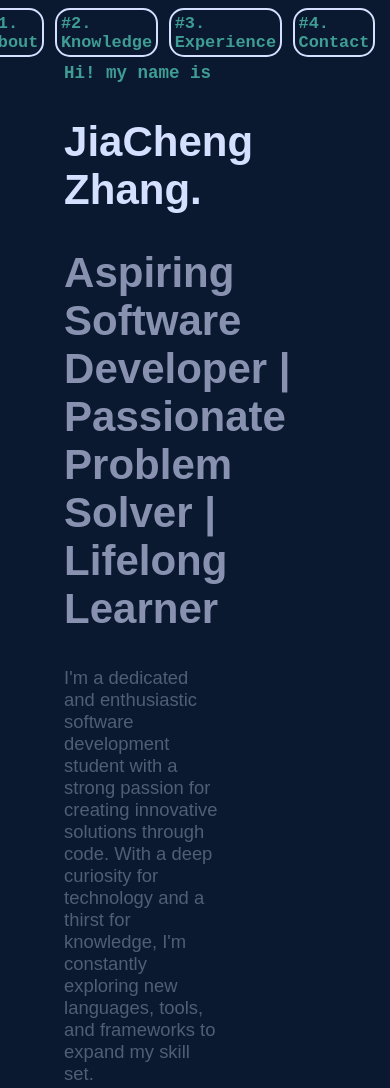
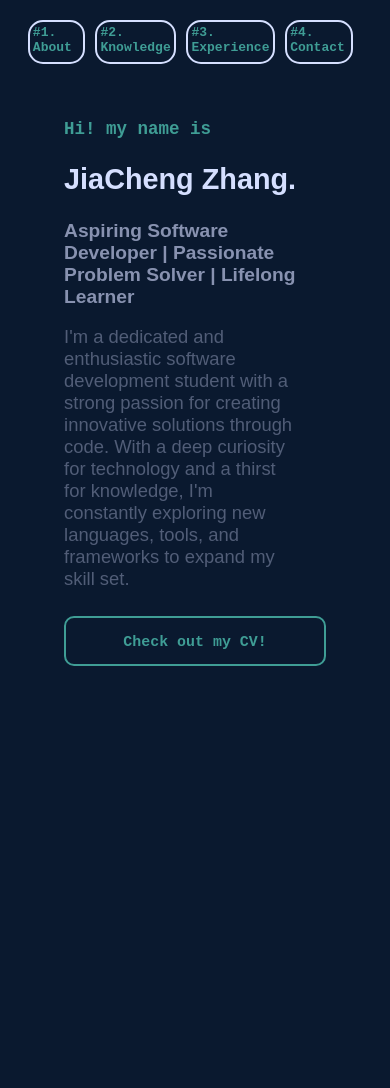
Before and after one commit to JiaChengZhang14/CV_Website, a plain HTML site: page index.html in a window 390 px wide. Shown: the top 1088 px of the page. Drawn offline with Linux system fonts and the light colour scheme.

Commit message:
HomePage MobileView

```diff
--- a/style.css
+++ b/style.css
@@ -89,22 +89,8 @@ nav a {
     transform: scale(1.15);
 }
 
-/*estilos de la descripcion inicial*/
-main{
-    padding-top: 10%;
-    padding-left: 15%;
-    padding-right: 15%;
-    user-select: none;
-}
 
-#presentation{
-    justify-content: center;
 
-}
-
-#description{
-    padding-right: 40%;
-}
 
 
 /*Estilos del boton de descargar CV*/
@@ -145,6 +131,18 @@ main{
 
 /*Estilos texto del principio*/
 
+main{
+    padding-top: 10%;
+    padding-left: 15%;
+    padding-right: 15%;
+    user-select: none;
+}
+
+#presentation{
+    justify-content: center;
+
+}
+
 #salut {
     color: rgb(63, 157, 149);
     font-family:monospace;
@@ -168,6 +166,7 @@ main{
     color: rgb(81, 93, 119);
     font-size: 115%;
     font-family: sans-serif;
+    padding-right: 40%;
 }
 
 /*Knowledge estilos*/
@@ -182,4 +181,66 @@ main{
     transition: max-height 0.5s ease-in-out; /* Animación suave */
 }
 
-/* Estilos generales */
+
+/* Estilos para dispositivos móviles */
+@media (max-width: 768px) {
+    /* Cambios de estilo para dispositivos móviles */
+    header {
+        padding: 5%;
+    }
+
+    nav {
+        display: flex;
+        justify-content: left;
+        padding: 0;
+        margin-right:14%;
+    }
+
+    nav a {
+        display: block;
+        margin-bottom: 5%;
+    }
+
+    #about{
+        font-size: 100%;
+    }
+
+    #knowledge{
+        font-size: 100%;
+    }
+
+    #experience{
+        font-size: 100%;
+    }
+
+    #contact{
+        font-size: 100%;
+    }
+
+    main {
+        padding-top: 25%;
+    }
+
+    #name{
+        font-size: 120%;
+    }
+
+    #intro{
+        font-size: 80%;
+    }
+
+    #description{
+        padding-right: 10%;
+    }
+
+    #cvBox{
+        margin-right: 0%;
+        height: 40px;
+        justify-content: center;
+    }
+
+    #cv{
+        margin-top: 8px;
+    }
+
+}
```
